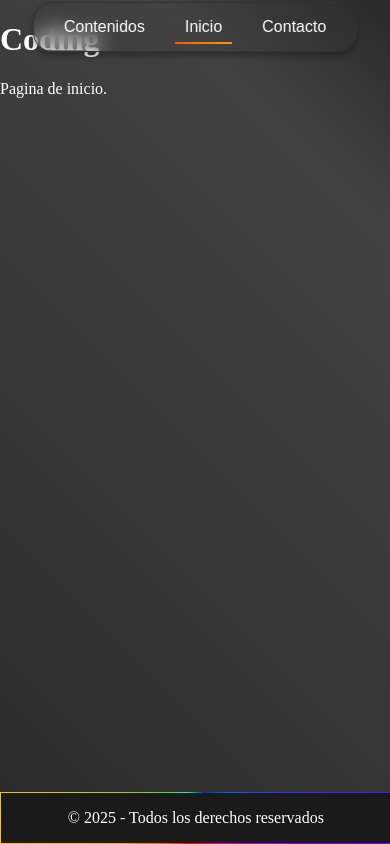
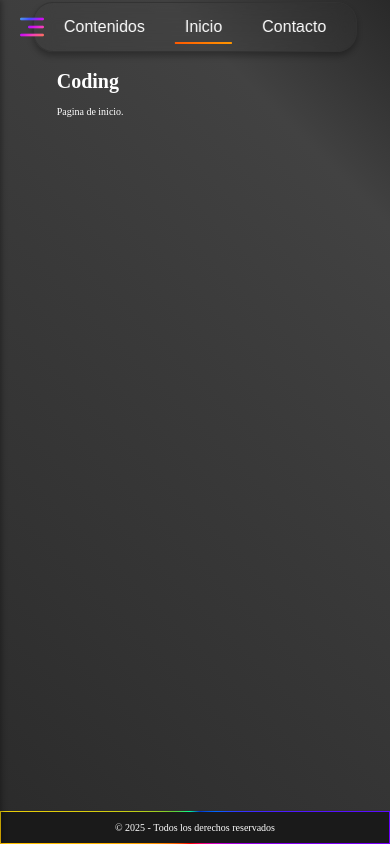
Before and after one commit to DuskStarGITHUB/Coding, a React (Vite) app in the folder frontend/: page / in a window 390 px wide. Built offline with nearby package versions, Linux system fonts and the light colour scheme.

Commit message:
NEW ANIMATION, CONTENT POSITION, ASIDEBAR

```diff
--- a/frontend/src/main.jsx
+++ b/frontend/src/main.jsx
@@ -10,6 +10,7 @@ import {
 } from "./web/controllers/Controllers.jsx"; //Controladores
 import "./web/views/global/themes/global.css";
 import "./web/views/global/themes/themes.css";
+import "./web/views/global/themes/responsive.css";
 import "./web/views/global/animations/rainbow.css";
 
 // Renderizado
--- a/frontend/src/web/controllers/Controllers.jsx
+++ b/frontend/src/web/controllers/Controllers.jsx
@@ -7,7 +7,7 @@ import Testing from "../../test/TestingCMV"; //Controlador Modelo Vista Testeo
 import Responses from "../models/Responses"; //Modelo de metodos de respuestas rapidas
 import NavBar from "../views/components/NavBar";
 import Footer from "../views/components/Footer";
-
+import AsideNav from "../views/components/AsideNav";
 // Lista de controladores
 
 export const ControllerTest = () => {
@@ -23,14 +23,20 @@ export const ControllerTest = () => {
 export const ControllerViews = () => {
   const [currentPage, setCurrentPage] = useState("inicio");
   const [theme, setTheme] = useState("default");
+  const [isAsideOpen, setIsAsideOpen] = useState(false);
+
   useEffect(() => {
     Responses.applyTheme(theme);
   }, [theme]);
+
   return (
     <>
       <NavBar currentPage={currentPage} onPageChange={setCurrentPage} />
-      {Responses.getPageModel(currentPage)}
-      <Footer />
+      <div className={`container-content ${isAsideOpen ? "open" : "closed"}`}>
+        {Responses.getPageModel(currentPage)}
+        <Footer />
+      </div>
+      <AsideNav isOpen={isAsideOpen} onToggle={setIsAsideOpen} />
     </>
   );
 };
--- /dev/null
+++ b/frontend/src/web/views/components/AsideNav.jsx
@@ -0,0 +1,47 @@
+// Componente Aside Navegacion
+// AsideNav.jsx
+
+// Recursos
+import React, { useRef, useEffect } from "react";
+import "./assets/css/asidenav.css";
+import menuIcon from "./assets/icons/menu-bar.png";
+
+// Componente
+const AsideNav = ({ isOpen, onToggle }) => {
+  const asideRef = useRef(null);
+  useEffect(() => {
+    const handleOutsideClick = (event) => {
+      if (
+        isOpen &&
+        asideRef.current &&
+        !asideRef.current.contains(event.target)
+      ) {
+        onToggle(false);
+      }
+    };
+    document.addEventListener("mousedown", handleOutsideClick);
+    return () => document.removeEventListener("mousedown", handleOutsideClick);
+  }, [isOpen, onToggle]);
+  return (
+    <>
+      <div className="container-aside-outside">
+        <button
+          className="button-drop-asidenav"
+          onClick={() => onToggle(!isOpen)}
+        >
+          <img src={menuIcon} alt="Menu" className="icon-os-as" />
+        </button>
+      </div>
+      <div
+        className={`container-aside-inside ${isOpen ? "open" : "closed"}`}
+        ref={asideRef}
+      >
+        <aside className="asidenav">
+          <h3>Menú Lateral</h3>
+        </aside>
+      </div>
+    </>
+  );
+};
+
+export default AsideNav;
--- /dev/null
+++ b/frontend/src/web/views/components/assets/css/asidenav.css
@@ -0,0 +1,44 @@
+/* Css del aside de navegacion */
+.container-aside-outside {
+  position: fixed;
+  top: 10px;
+  left: 10px;
+  z-index: 1000;
+}
+
+.button-drop-asidenav {
+  background: none;
+  border: none;
+  cursor: pointer;
+}
+
+.icon-os-as {
+  width: 32px;
+  height: 32px;
+}
+
+.container-aside-inside {
+  position: fixed;
+  top: 0;
+  left: 0;
+  height: 100%;
+  width: 250px;
+  background-color: #333;
+  color: #fff;
+  box-shadow: 2px 0 5px rgba(0, 0, 0, 0.3);
+  transform: translateX(-100%);
+  transition: transform 0.3s ease-in-out;
+  z-index: 3;
+}
+
+.container-aside-inside.open {
+  transform: translateX(0);
+}
+
+.container-aside-inside.closed {
+  transform: translateX(-100%);
+}
+
+.asidenav {
+  padding: 20px;
+}
--- a/frontend/src/web/views/components/assets/css/footer.css
+++ b/frontend/src/web/views/components/assets/css/footer.css
@@ -19,10 +19,22 @@
     )
     1;
   animation: 10s rotateBorder linear infinite;
-  top: auto;
+  text-align: center;
+  margin-top: auto;
+  padding: 0px;
+  width: 100%;
+  box-sizing: border-box;
+  position: relative;
   bottom: 0;
-  text-align: center;
-  width: 99.92%;
-  z-index: 1000;
-  position: fixed;
+  left: 0;
+  transition: padding-left 0.5s ease-in-out;
 }
+
+.footer.open {
+  left: 250px;
+  transition: left 0.5s ease-in-out;
+}
+
+.footer.closed {
+  left: 0;
+}
--- a/frontend/src/web/views/global/themes/global.css
+++ b/frontend/src/web/views/global/themes/global.css
@@ -1,5 +1,6 @@
 /* Css aplicado a todos los elementos en la web */
 body {
+  font-size: 16px;
   color: var(--text-color);
   background: linear-gradient(
     45deg,
@@ -16,13 +17,34 @@ body {
   background-size: 500%;
   animation: gradientAnimation 10s infinite;
   display: flex;
-  margin: 0px;
+  margin: 0;
   flex-direction: column;
   height: 100vh;
-  width: 100vw;
+  max-width: 100vw;
   z-index: 0;
+  padding: 0;
 }
 
 main {
-  z-index: 1;
+  margin: 1.5cm;
 }
+
+.container-content {
+  display: flex;
+  flex-direction: column;
+  position: relative;
+  box-sizing: border-box;
+  margin: 0 auto;
+  padding-left: 0;
+  width: 100%;
+  min-height: 100vh;
+  transition: padding-left 0.5s ease-in-out;
+}
+
+.container-content.open {
+  padding-left: 250px;
+}
+
+.container-content.closed {
+  padding-left: 0;
+}
--- /dev/null
+++ b/frontend/src/web/views/global/themes/responsive.css
@@ -0,0 +1,8 @@
+/* Responsive */
+@media (max-width: 768px) {
+  .footer,
+  .container-content {
+    padding-left: 0;
+    font-size: 10px;
+  }
+}
```
Also changed, not shown: frontend/src/web/views/components/assets/icons/menu-bar.png (added).
